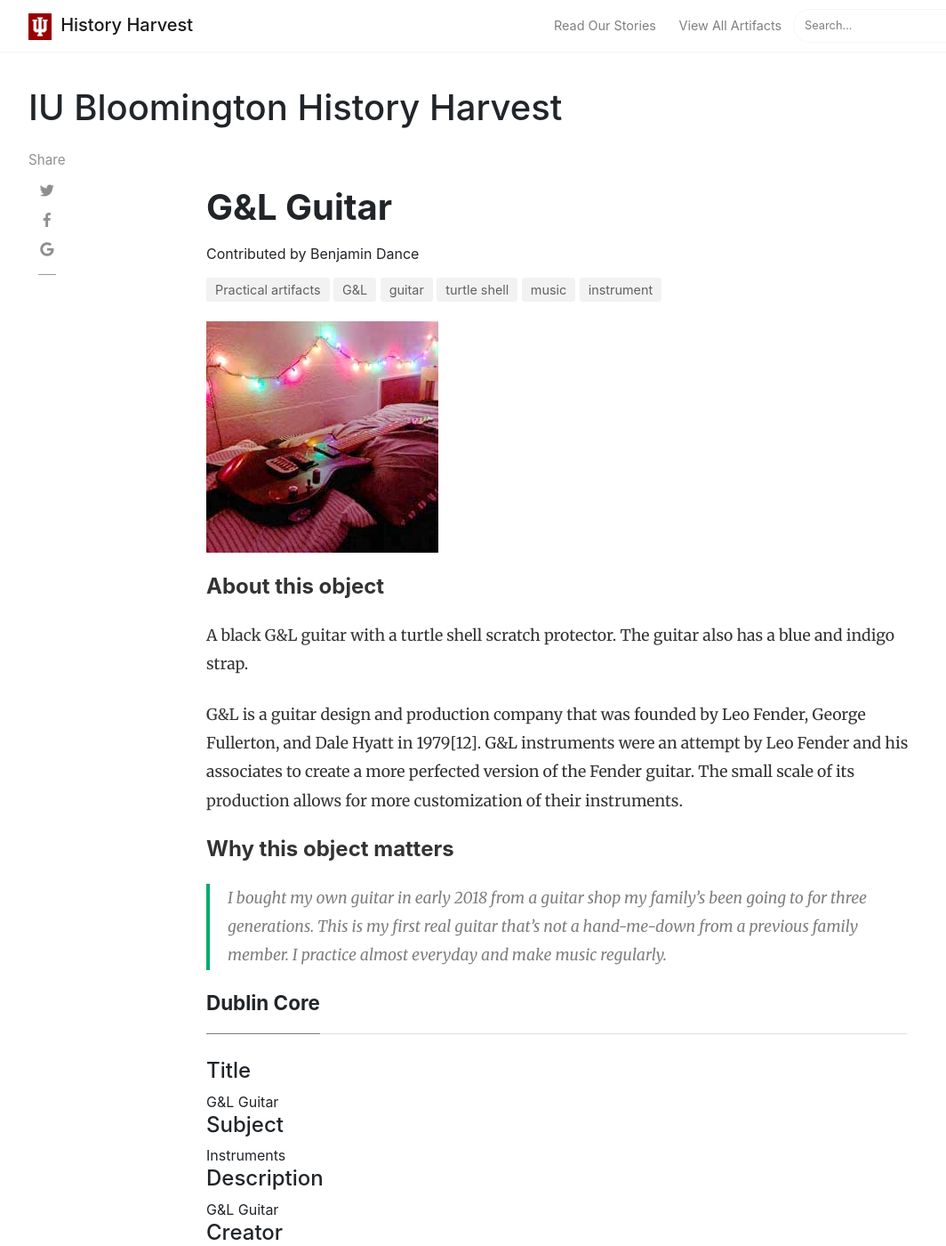
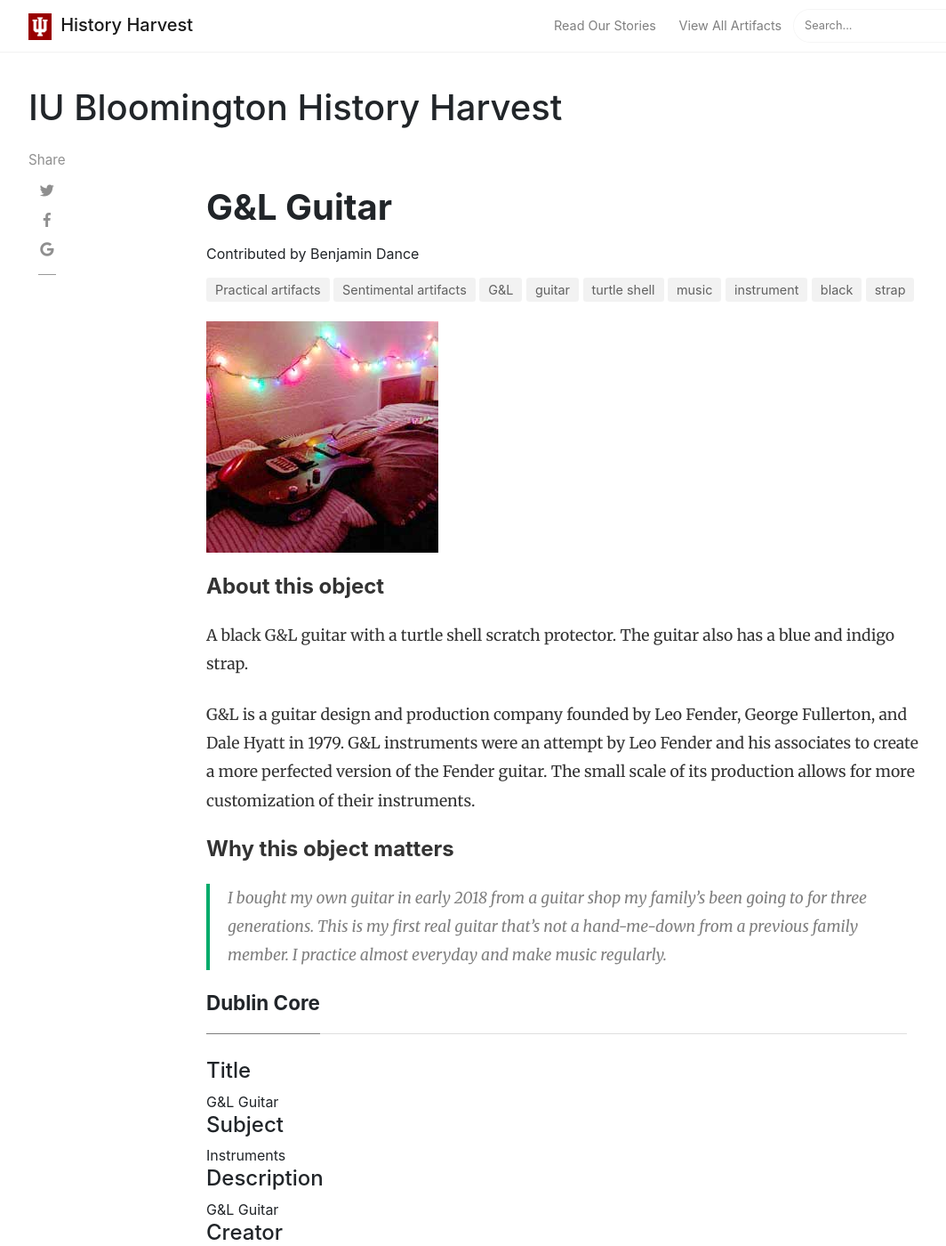
Before and after one commit to IUBHistoryHarvest/IUBHistoryHarvest.github.io, a Jekyll site: the page built from _items/2019-03-05-ID0004.md, in a window 1280 px wide and 1400 px high. Shown: the whole window at 89% size, without its empty margins (53-1117 px from the left). Built offline with Jekyll 4.4.1, drawn with Linux system fonts in a browser that asks for light colours; nearby versions of some CDN libraries; comment, search, counter and statistics services are not loaded.

Commit message:
Update 2019-03-05-ID0004.md

```diff
--- a/_items/2019-03-05-ID0004.md
+++ b/_items/2019-03-05-ID0004.md
@@ -8,13 +8,13 @@
 itemsubject: Instruments
 itemdate: circa 2017
 itemtype: Physical Object
-shortdesc: This black G&L guitar with a turtle shell scratch protector and a blue indigo strap was the first guitar I ever bought and I use it everyday.
-categories: [ Practical ]
-tags: [ G&L, guitar, turtle shell, music, instrument ]
+shortdesc: Black G&L Guitar with a Turtle Shell Scratch Protector/ Blue Indigo Strap
+categories: [ Practical, Sentimental ]
+tags: [ G&L, guitar, turtle shell, music, instrument, black, strap ]
 itemabout: |
  A black G&L guitar with a turtle shell scratch protector. The guitar also has a blue and indigo strap.
 
- G&L is a guitar design and production company that was founded by Leo Fender, George Fullerton, and Dale Hyatt in 1979[12]. G&L instruments were an attempt by Leo Fender and his associates to create a more perfected version of the Fender guitar. The small scale of its production allows for more customization of their instruments.
+ G&L is a guitar design and production company founded by Leo Fender, George Fullerton, and Dale Hyatt in 1979. G&L instruments were an attempt by Leo Fender and his associates to create a more perfected version of the Fender guitar. The small scale of its production allows for more customization of their instruments.
 
 itemquote: |
  I bought my own guitar in early 2018 from a guitar shop my family’s been going to for three generations. This is my first real guitar that’s not a hand-me-down from a previous family member. I practice almost everyday and make music regularly.
```
